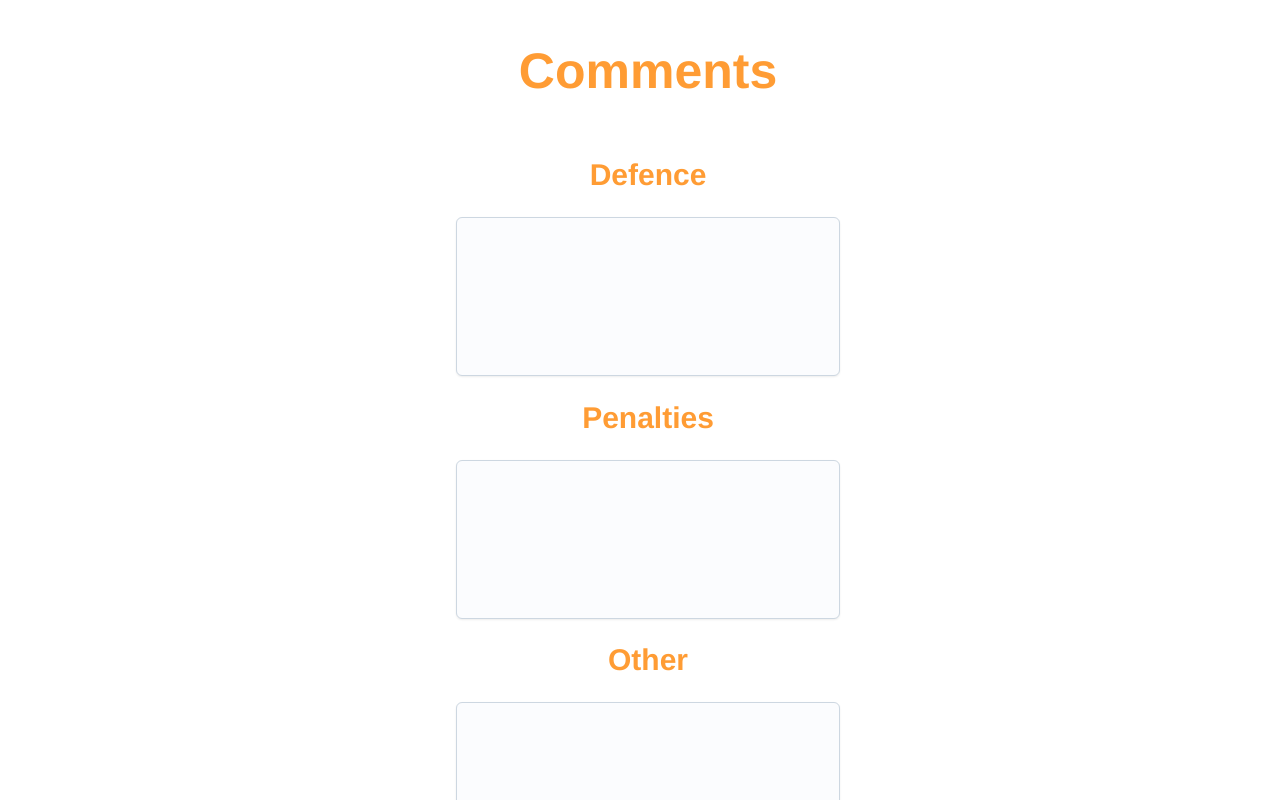
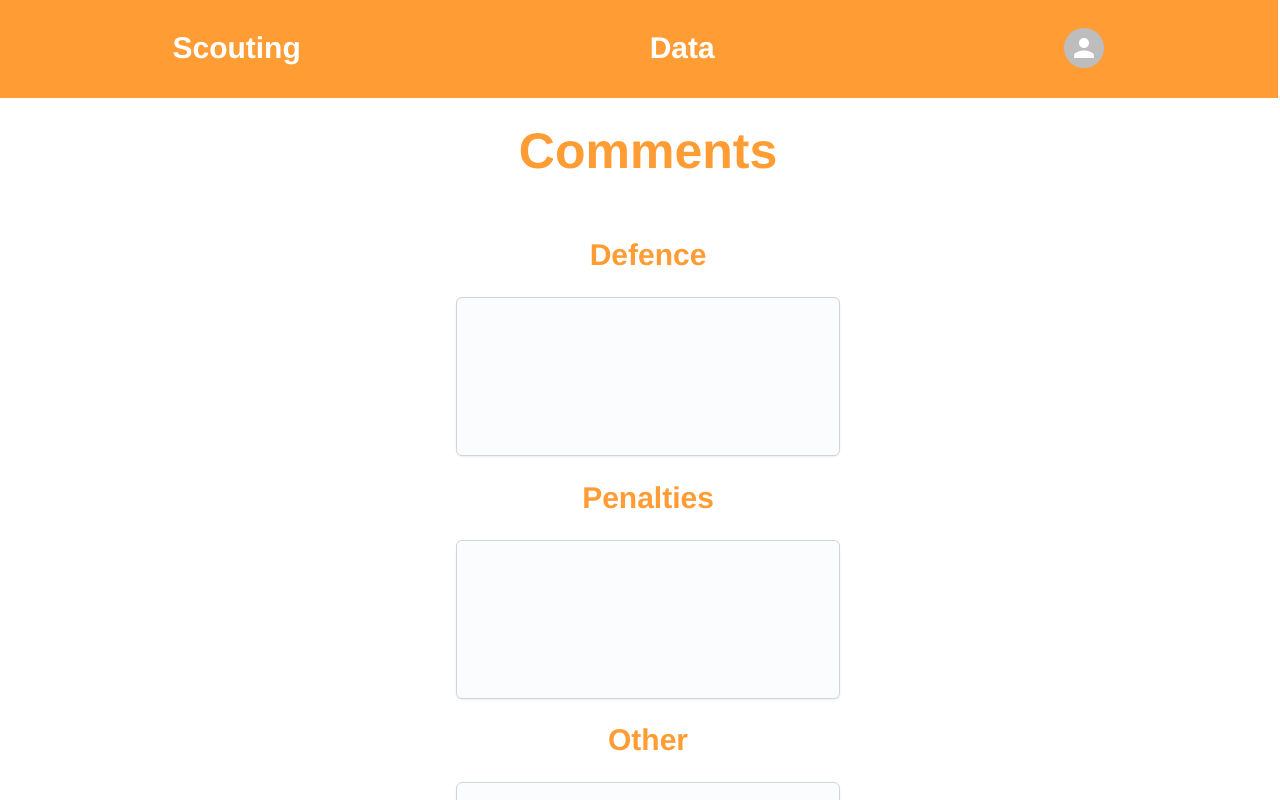
Before and after one commit to Mika4239/kassandra2024, a React (Vite) app: page /comments in a window 1280 px wide. Shown: the top 800 px of the page. Built offline with nearby package versions, Linux system fonts and the light colour scheme.

Commit message:
feat(addDataView): added nav bar to all pages excluding home

```diff
--- /dev/null
+++ b/src/components/navBar/navBar.tsx
@@ -0,0 +1,27 @@
+import { NavLink } from "react-router-dom";
+import useStyles from "./navBarStyles.js";
+import { Avatar } from "@mui/material";
+
+const SCOUTING_PATH = "/select";
+const DATA_PATH = "/data";
+
+const SCOUTING = "Scouting";
+const DATA = "Data";
+
+const NavBar: React.FC = () => {
+  const { classes } = useStyles();
+
+  return (
+    <div className={classes.bar}>
+      <NavLink to={SCOUTING_PATH} className={classes.navLink}>
+        {SCOUTING}
+      </NavLink>
+      <NavLink to={DATA_PATH} className={classes.navLink}>
+        {DATA}
+      </NavLink>
+      <Avatar />
+    </div>
+  );
+};
+
+export default NavBar;
--- /dev/null
+++ b/src/components/navBar/navBarStyles.tsx
@@ -0,0 +1,22 @@
+import { makeStyles } from "tss-react/mui";
+
+const useStyles = makeStyles()({
+    bar: {
+        width: '100vw',
+        height: '100px',
+        margin: '-10px',
+        backgroundColor: '#ff9c34',
+        display: 'flex',
+        alignItems: 'center',
+        justifyContent: 'space-around',
+        fontFamily: 'Helvetica'
+    },
+    navLink: {
+        textDecoration: 'none',
+        color: 'white',
+        fontSize: '30px',
+        fontWeight: 'bold'
+    }
+});
+
+export default useStyles;
--- a/src/views/autonomous/autonomous.tsx
+++ b/src/views/autonomous/autonomous.tsx
@@ -15,6 +15,7 @@ import {
   setLeave,
 } from "../../redux/matchDataSlice";
 import { useDispatch } from "react-redux";
+import NavBar from "../../components/navBar/navBar";
 
 const AUTONOMOUS_TITLE = "Autonomous";
 const LEAVE_TITLE = "Leave";
@@ -51,6 +52,8 @@ const Autonomous: React.FC = () => {
   const dispatch = useDispatch();
 
   return (
+    <>
+      <NavBar />
       <div className={classes.autonomousPage}>
         <h1 className={classes.mainTitle}>{AUTONOMOUS_TITLE}</h1>
         <h2 className={classes.subTitle}>{LEAVE_TITLE}</h2>
@@ -119,7 +122,9 @@ const Autonomous: React.FC = () => {
               </IconButton>
               <>{ampSuccess.toString()}</>
               <IconButton
-              onClick={() => dispatch(setAutonomousAmpSuccess(ampSuccess + 1))}
+                onClick={() =>
+                  dispatch(setAutonomousAmpSuccess(ampSuccess + 1))
+                }
               >
                 <AddIcon />
               </IconButton>
@@ -226,6 +231,7 @@ const Autonomous: React.FC = () => {
         </div>
         <NavigationButtons prevPath={PREV_PATH} nextPath={NEXT_PATH} />
       </div>
+    </>
   );
 };
 
--- a/src/views/comments/comments.tsx
+++ b/src/views/comments/comments.tsx
@@ -4,6 +4,7 @@ import { Textarea } from "@mui/joy";
 import { useAppSelector } from "../../redux/hooks";
 import { useDispatch } from "react-redux";
 import { setComments } from "../../redux/matchDataSlice";
+import NavBar from "../../components/navBar/navBar";
 
 const PREV_PATH = "endgame";
 const NEXT_PATH = "select";
@@ -25,6 +26,8 @@ const Comments: React.FC = () => {
   const dispatch = useDispatch();
 
   return (
+    <>
+      <NavBar />
       <div className={classes.commentsPage}>
         <h1 className={classes.mainTitle}>{COMMENTS_TITLE}</h1>
         <h2 className={classes.subTitle}>{DEFENCE_TITLE}</h2>
@@ -34,7 +37,9 @@ const Comments: React.FC = () => {
           style={{ width: "30%" }}
           value={defence}
           onChange={(event) =>
-          dispatch(setComments({ name: "defence", input: event.target.value }))
+            dispatch(
+              setComments({ name: "defence", input: event.target.value })
+            )
           }
         />
         <h2 className={classes.subTitle}>{PENALTIES_TITLE}</h2>
@@ -44,7 +49,9 @@ const Comments: React.FC = () => {
           style={{ width: "30%" }}
           value={penalties}
           onChange={(event) =>
-          dispatch(setComments({ name: "penalties", input: event.target.value }))
+            dispatch(
+              setComments({ name: "penalties", input: event.target.value })
+            )
           }
         />
         <h2 className={classes.subTitle}>{OTHER_TITLE}</h2>
@@ -59,6 +66,7 @@ const Comments: React.FC = () => {
         />
         <NavigationButtons prevPath={PREV_PATH} nextPath={NEXT_PATH} />
       </div>
+    </>
   );
 };
 
--- a/src/views/endgame/endgame.tsx
+++ b/src/views/endgame/endgame.tsx
@@ -7,6 +7,7 @@ import { FormControl } from "@mui/material";
 import { useAppSelector } from "../../redux/hooks";
 import { useDispatch } from "react-redux";
 import { setSpotlit, setStage, setTrap } from "../../redux/matchDataSlice";
+import NavBar from "../../components/navBar/navBar";
 
 const PREV_PATH = "teleop";
 const NEXT_PATH = "comments";
@@ -28,6 +29,8 @@ const Endgame: React.FC = () => {
   const dispatch = useDispatch();
 
   return (
+    <>
+      <NavBar />
       <div className={classes.endgamePage}>
         <h1 className={classes.mainTitle}>{ENDGAME_TITLE}</h1>
         <h2 className={classes.subTitle}>{STAGE_TITLE}</h2>
@@ -66,6 +69,7 @@ const Endgame: React.FC = () => {
         </div>
         <NavigationButtons prevPath={PREV_PATH} nextPath={NEXT_PATH} />
       </div>
+    </>
   );
 };
 
--- a/src/views/selectMatch/selectMatch.tsx
+++ b/src/views/selectMatch/selectMatch.tsx
@@ -6,15 +6,16 @@ import { translateMatch, translateTeam } from "../../utils/translations";
 import Button from "@mui/material/Button/Button";
 import { NavLink } from "react-router-dom";
 import { useAppSelector } from "../../redux/hooks";
+import NavBar from "../../components/navBar/navBar";
 
-const SELECT_TITLE = 'Select Match';
+const SELECT_TITLE = "Select Match";
 
 const EVENT = "event";
 const MATCH = "match";
 const TEAM = "team";
 
-const START_BUTTON = 'Start';
-const AUTONOMOUS_PATH = 'autonomous';
+const START_BUTTON = "Start";
+const AUTONOMOUS_PATH = "autonomous";
 
 const SelectMatch: React.FC = () => {
   const { classes } = useStyles();
@@ -23,8 +24,8 @@ const SelectMatch: React.FC = () => {
   const [matches, setMatches] = useState<string[]>([]);
   const [teams, setTeams] = useState<string[]>([]);
 
-    const event = useAppSelector(state => state.matchData.event);
-    const match = useAppSelector(state => state.matchData.match);
+  const event = useAppSelector((state) => state.matchData.event);
+  const match = useAppSelector((state) => state.matchData.match);
 
   useEffect(() => {
     getTBAData<Event[]>("https://www.thebluealliance.com/api/v3/events/2024")
@@ -63,14 +64,15 @@ const SelectMatch: React.FC = () => {
               )
             )
         );
-        }, [match, event]
-    );
+  }, [match, event]);
 
   const translateEvent = (key: string) => {
     return events.find((event) => event.key == key)?.name || "";
   };
 
   return (
+    <>
+      <NavBar />
       <div className={classes.selectPage}>
         <h1 className={classes.mainTitle}>{SELECT_TITLE}</h1>
         <SelectFromData
@@ -88,10 +90,13 @@ const SelectMatch: React.FC = () => {
           data={teams}
           dataTranslate={translateTeam}
         />
-            <NavLink to={'/' + AUTONOMOUS_PATH}>
-                <Button variant='contained' className={classes.startButton}>{START_BUTTON}</Button>
+        <NavLink to={"/" + AUTONOMOUS_PATH}>
+          <Button variant="contained" className={classes.startButton}>
+            {START_BUTTON}
+          </Button>
         </NavLink>
       </div>
+    </>
   );
 };
 
--- a/src/views/teleop/teleop.tsx
+++ b/src/views/teleop/teleop.tsx
@@ -5,7 +5,13 @@ import useStyles from "./teleopStyles";
 import NavigationButtons from "../../components/navigationButtons/navigationButtons";
 import { useAppSelector } from "../../redux/hooks";
 import { useDispatch } from "react-redux";
-import { setTeleopAmpFail, setTeleopAmpSuccess, setTeleopSpeakerFail, setTeleopSpeakerSuccess } from "../../redux/matchDataSlice";
+import {
+  setTeleopAmpFail,
+  setTeleopAmpSuccess,
+  setTeleopSpeakerFail,
+  setTeleopSpeakerSuccess,
+} from "../../redux/matchDataSlice";
+import NavBar from "../../components/navBar/navBar";
 
 const TELEOP_TITLE = "Teleop";
 const SPEAKER_TITLE = "Speaker";
@@ -29,13 +35,13 @@ const Teleop: React.FC = () => {
   const ampSuccess = useAppSelector(
     (state) => state.matchData.teleop.amp.success
   );
-  const ampFail = useAppSelector(
-    (state) => state.matchData.teleop.amp.fail
-  );
+  const ampFail = useAppSelector((state) => state.matchData.teleop.amp.fail);
 
   const dispatch = useDispatch();
 
   return (
+    <>
+      <NavBar />
       <div className={classes.teleopPage}>
         <h1 className={classes.mainTitle}>{TELEOP_TITLE}</h1>
         <h2 className={classes.subTitle}>{SPEAKER_TITLE}</h2>
@@ -66,17 +72,14 @@ const Teleop: React.FC = () => {
             <div>
               <IconButton
                 onClick={() =>
-                speakerFail &&
-                dispatch(setTeleopSpeakerFail(speakerFail - 1))
+                  speakerFail && dispatch(setTeleopSpeakerFail(speakerFail - 1))
                 }
               >
                 <RemoveIcon />
               </IconButton>
               <>{speakerFail.toString()}</>
               <IconButton
-              onClick={() =>
-                dispatch(setTeleopSpeakerFail(speakerFail + 1))
-              }
+                onClick={() => dispatch(setTeleopSpeakerFail(speakerFail + 1))}
               >
                 <AddIcon />
               </IconButton>
@@ -125,6 +128,7 @@ const Teleop: React.FC = () => {
         </div>
         <NavigationButtons prevPath={PREV_PATH} nextPath={NEXT_PATH} />
       </div>
+    </>
   );
 };
 
```
Lines whose indentation alone changed are shown as unchanged.
